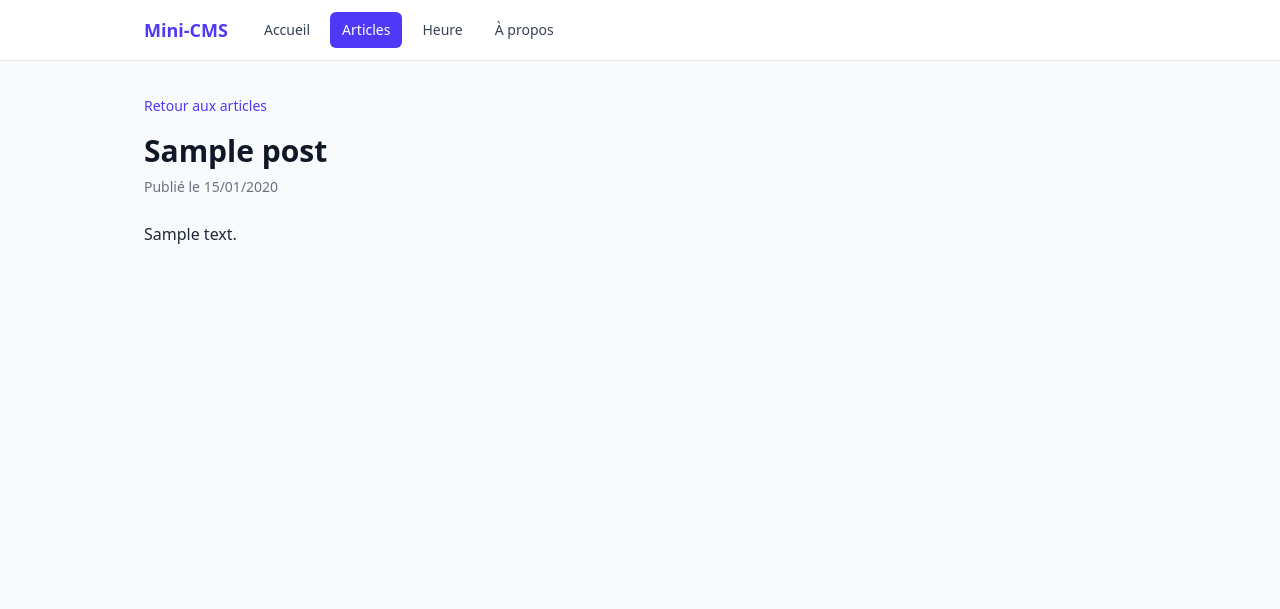
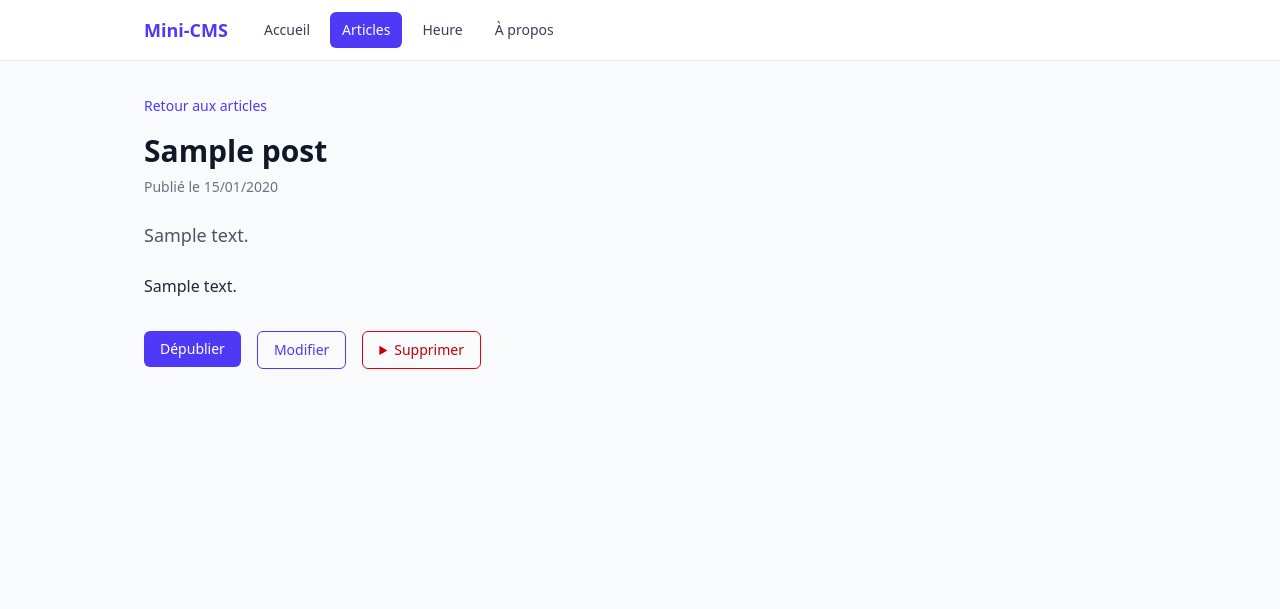
Before and after one commit to khadraoui123/mini-cms, a Laravel app: page /posts/1 in a window 1280 px wide. Shown: the top 609 px of the page. Run offline with Laravel 12, Linux system fonts and the light colour scheme; tables that the repository leaves empty hold one stand-in row (values such as "Sample post"); style sheets or scripts are compiled from the project's sources.

Commit message:
feat: add excerpt column with graceful card fallback
Add a nullable excerpt via a dedicated migration, fill it from the post form and fall back to a truncated body on existing articles.

```diff
--- a/app/Models/Post.php
+++ b/app/Models/Post.php
@@ -2,6 +2,7 @@
 
 namespace App\Models;
 
+use Illuminate\Database\Eloquent\Builder;
 use Illuminate\Database\Eloquent\Model;
 
 class Post extends Model
@@ -9,6 +10,7 @@ class Post extends Model
     protected $fillable = [
         'title',
         'slug',
+        'excerpt',
         'body',
         'is_published',
         'published_at',
@@ -21,4 +23,9 @@ class Post extends Model
             'published_at' => 'datetime',
         ];
     }
+
+    public function scopePublished(Builder $query): void
+    {
+        $query->where('is_published', true);
+    }
 }
--- a/resources/views/components/post-card.blade.php
+++ b/resources/views/components/post-card.blade.php
@@ -9,7 +9,7 @@
             <span class="text-xs font-medium bg-gray-200 text-gray-700 px-2 py-0.5 rounded-full">Brouillon</span>
         @endif
     </div>
-    <p class="text-sm text-gray-600">{{ Str::limit($post->body, 120) }}</p>
+    <p class="text-sm text-gray-600">{{ $post->excerpt ?? Str::limit($post->body, 120) }}</p>
     <p class="text-xs text-gray-500">
         @if ($post->published_at)
             Publié le {{ $post->published_at->format('d/m/Y') }} -
--- a/resources/views/posts/show.blade.php
+++ b/resources/views/posts/show.blade.php
@@ -10,6 +10,27 @@
                 Brouillon
             @endif
         </p>
+        @if ($post->excerpt)
+            <p class="text-lg text-gray-600 mb-6">{{ $post->excerpt }}</p>
+        @endif
         <div class="text-gray-800 leading-relaxed whitespace-pre-line">{{ $post->body }}</div>
+
+        <div class="mt-8 flex flex-wrap items-start gap-4">
+            <form method="POST" action="{{ route('posts.publication', $post) }}">
+                @csrf
+                @method('PATCH')
+                <button type="submit" class="rounded-md bg-indigo-600 px-4 py-2 text-sm font-medium text-white hover:bg-indigo-700">{{ $post->is_published ? 'Dépublier' : 'Publier' }}</button>
+            </form>
+            <a href="{{ route('posts.edit', $post) }}" class="rounded-md border border-indigo-600 px-4 py-2 text-sm font-medium text-indigo-600 hover:bg-indigo-50">Modifier</a>
+            <details>
+                <summary class="cursor-pointer rounded-md border border-red-600 px-4 py-2 text-sm font-medium text-red-700 hover:bg-red-50">Supprimer</summary>
+                <form method="POST" action="{{ route('posts.destroy', $post) }}" class="mt-3 rounded-md border border-red-200 bg-red-50 p-4">
+                    @csrf
+                    @method('DELETE')
+                    <p class="mb-3 text-sm text-red-900">Cette action est définitive : l'article sera effacé de la base.</p>
+                    <button type="submit" class="rounded-md bg-red-600 px-4 py-2 text-sm font-medium text-white hover:bg-red-700">Confirmer la suppression</button>
+                </form>
+            </details>
+        </div>
     </article>
 </x-layout>
```
Also changed, not shown: database/migrations/2026_11_22_091500_add_excerpt_to_posts_table.php (added).
